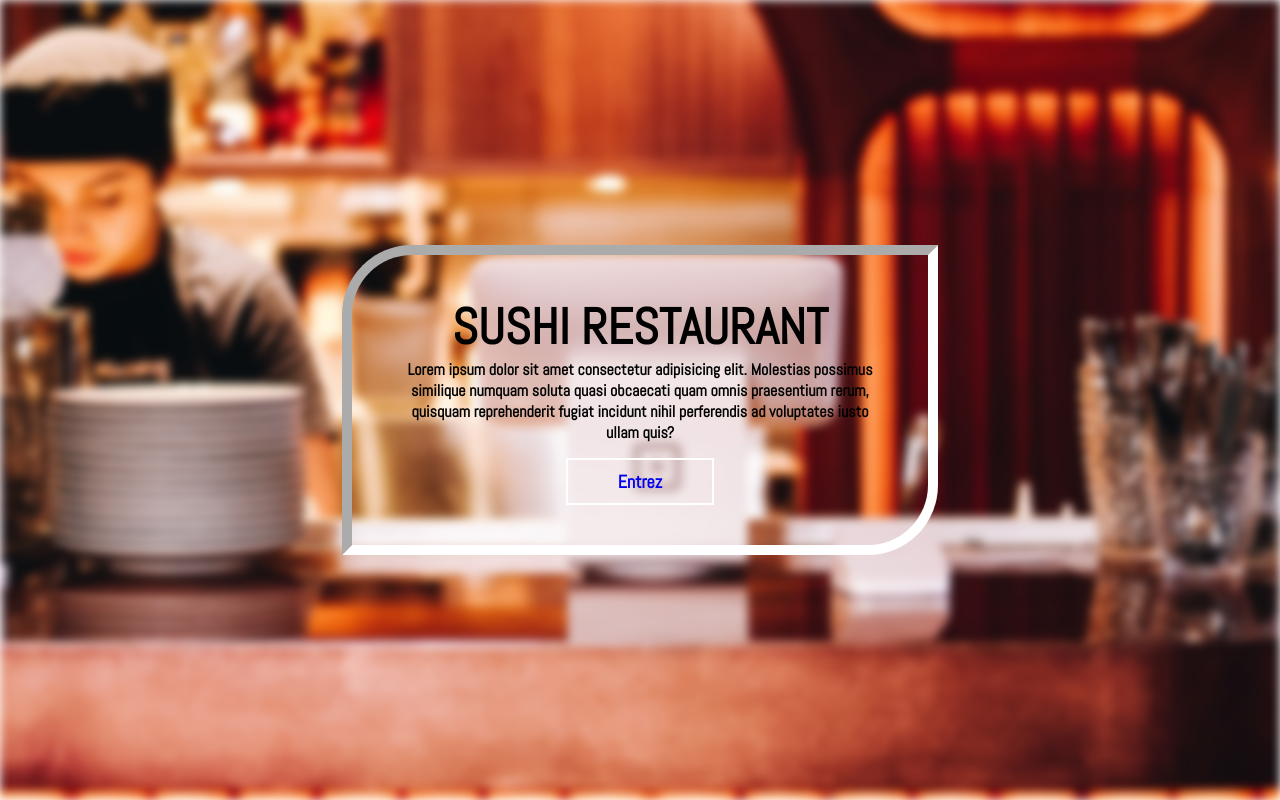
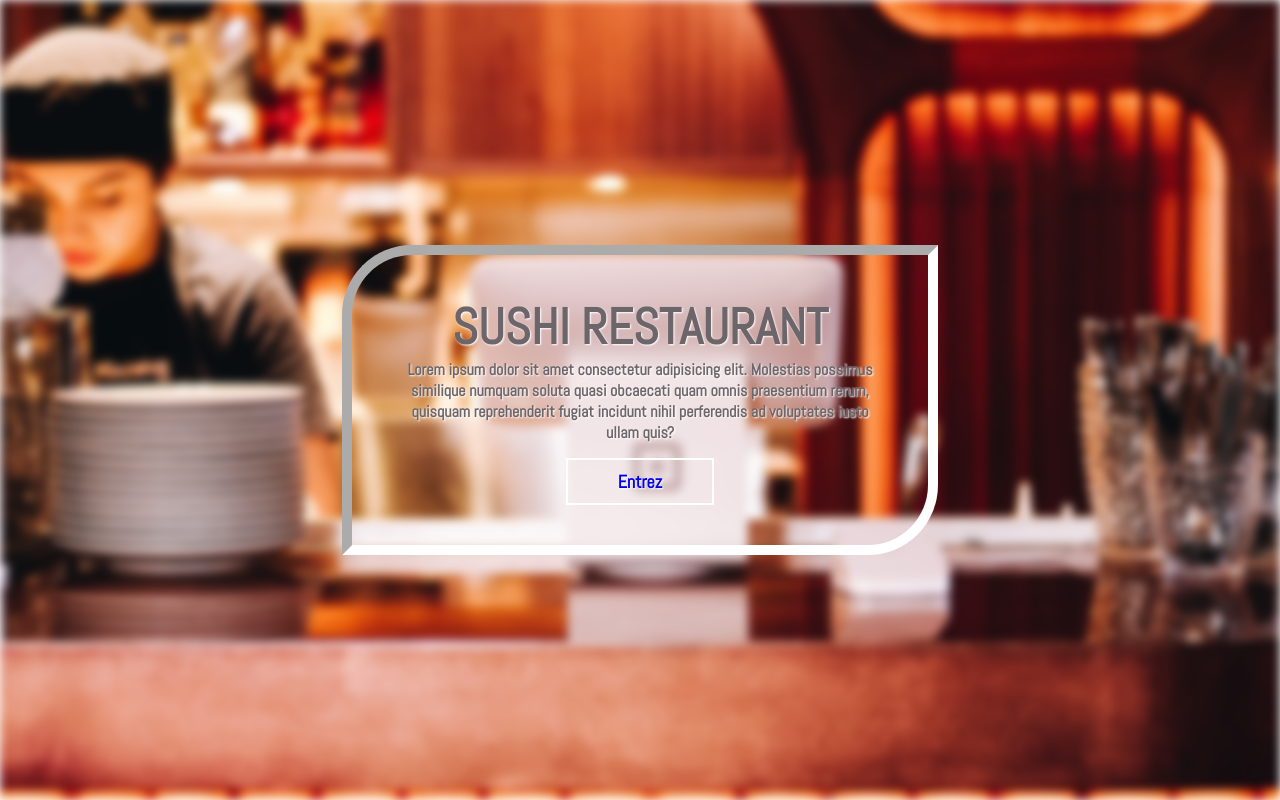
Before and after one commit to Dragon-S20/Responsive-sidebar, a plain HTML site: page index.htm in a window 1280 px wide. Drawn offline with Linux system fonts and the light colour scheme.

Commit message:
change color

```diff
--- a/style2.css
+++ b/style2.css
@@ -10,6 +10,10 @@ body, html{
 h1{
     font-size: 50px;
     text-transform: uppercase;
+    color: hsl(323, 3%, 41%);
+    text-transform: uppercase;
+    font-weight: bold;
+    text-shadow: 1px 1px 2px white;
 }
 .banner-img{
     background-image: url("/img/bg.jpg");
@@ -27,6 +31,8 @@ h1{
     width: 45%;
     padding: 40px 0;
     text-align: center;
+    color: hsl(323, 3%, 41%);
+    text-shadow: 1px 1px 2px white;
     border-top-left-radius: 70px;
     border-bottom-right-radius: 70px;
     font-weight: bold;
```
Also changed, not shown: index.htm (+0 -1 lines).
